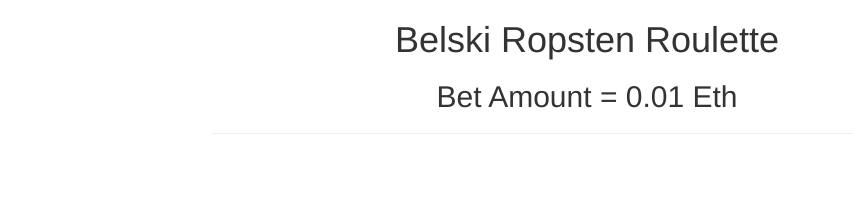
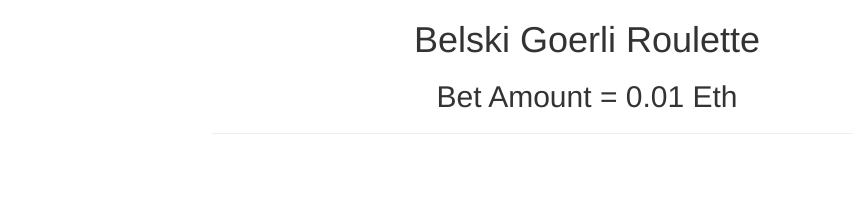
Before and after one commit to VadzimBelski-ScienceSoft/eth-roulette-for-blockchain-presentation, a website: page src/index.html in a window 1280 px wide. Shown: the top 201 px of the page, without its empty margins (53-906 px from the left). Drawn offline with nearby package versions, Linux system fonts and the light colour scheme; a script that the page names is missing.

Commit message:
Updated Read.me to Goerli test network

```diff
--- a/src/index.html
+++ b/src/index.html
@@ -15,7 +15,7 @@
     <div class="container">
       <div class="row">
         <div class="col-xs-12 col-sm-8 col-sm-push-2 text-center">
-          <h1>Belski Ropsten Roulette</h1>
+          <h1>Belski Goerli Roulette</h1>
           <h2>Bet Amount = 0.01 Eth</h2>
           <hr/>
           <p id="errorPanel" style="color:red">&nbsp;</p>
```
Also changed, not shown: README.md.
